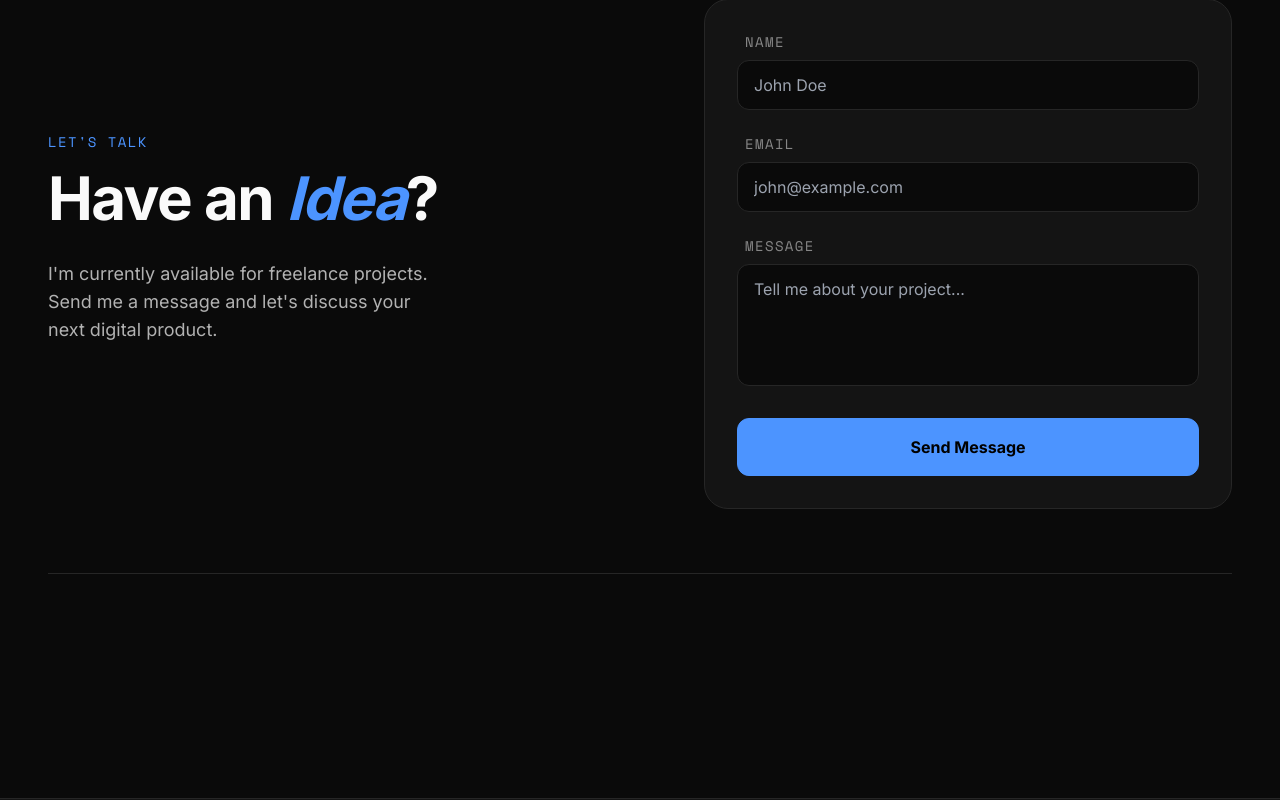
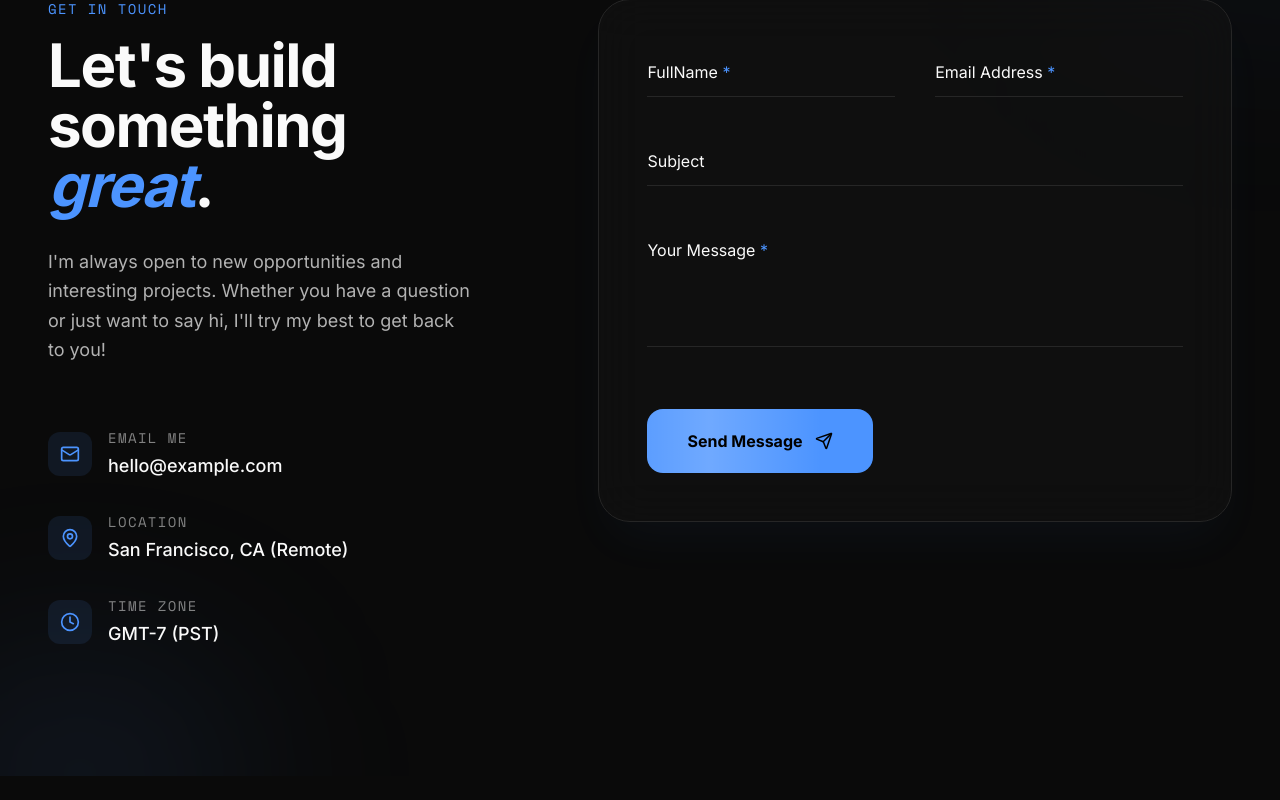
Before and after one commit to Musk172/Portfolio, a Next.js app: page / in a window 1280 px wide. Shown: the part 6360-7160 px from the top of the page. Built offline with nearby package versions, Linux system fonts and the light colour scheme.

Commit message:
Redesign contact section with premium UI elements and floating labels

```diff
--- a/src/components/Contact.tsx
+++ b/src/components/Contact.tsx
@@ -1,10 +1,72 @@
 "use client";
 
-import { motion } from "framer-motion";
+import { motion, AnimatePresence } from "framer-motion";
 import { useState } from "react";
+import { Send, Mail, MapPin, Clock, CheckCircle2 } from "lucide-react";
+
+const ContactInfoItem = ({ icon: Icon, title, content }: { icon: any, title: string, content: string }) => (
+  <motion.div
+    initial={{ opacity: 0, x: -20 }}
+    whileInView={{ opacity: 1, x: 0 }}
+    viewport={{ once: true }}
+    className="flex items-start gap-4"
+  >
+    <div className="p-3 bg-primary/10 rounded-xl text-primary mt-1">
+      <Icon size={20} />
+    </div>
+    <div>
+      <h4 className="text-sm font-mono uppercase tracking-widest text-foreground/50 mb-1">{title}</h4>
+      <p className="text-lg font-medium">{content}</p>
+    </div>
+  </motion.div>
+);
+
+const FloatingInput = ({ label, id, type = "text", required = false, value, onChange, placeholder }: any) => {
+  const [isFocused, setIsFocused] = useState(false);
+
+  return (
+    <div className="relative group">
+      <motion.label
+        htmlFor={id}
+        initial={false}
+        animate={{
+          y: (isFocused || value) ? -28 : 0,
+          scale: (isFocused || value) ? 0.85 : 1,
+          color: isFocused ? "var(--primary)" : "rgba(var(--foreground), 0.5)",
+        }}
+        className="absolute left-0 top-3 text-foreground/50 pointer-events-none origin-left transition-colors duration-200"
+      >
+        {label} {required && <span className="text-primary">*</span>}
+      </motion.label>
+      <input
+        type={type}
+        id={id}
+        required={required}
+        value={value}
+        onChange={onChange}
+        onFocus={() => setIsFocused(true)}
+        onBlur={() => setIsFocused(false)}
+        className="w-full bg-transparent border-b border-border py-3 focus:outline-none focus:border-primary transition-all duration-300 placeholder:opacity-0"
+        placeholder={placeholder}
+      />
+      <motion.div
+        className="absolute bottom-0 left-0 h-[2px] bg-primary"
+        initial={{ width: 0 }}
+        animate={{ width: isFocused ? "100%" : "0%" }}
+        transition={{ duration: 0.3 }}
+      />
+    </div>
+  );
+};
 
 export default function Contact() {
-  const [status, setStatus] = useState("idle"); // idle, loading, success
+  const [status, setStatus] = useState("idle");
+  const [formData, setFormData] = useState({
+    name: "",
+    email: "",
+    subject: "",
+    message: ""
+  });
 
   const handleSubmit = (e: React.FormEvent) => {
     e.preventDefault();
@@ -13,81 +75,177 @@ export default function Contact() {
     // Simulate API Call
     setTimeout(() => {
       setStatus("success");
-    }, 1500);
+      // Reset form after success
+      setTimeout(() => {
+        setStatus("idle");
+        setFormData({ name: "", email: "", subject: "", message: "" });
+      }, 3000);
+    }, 2000);
+  };
+
+  const handleChange = (e: React.ChangeEvent<HTMLInputElement | HTMLTextAreaElement>) => {
+    const { id, value } = e.target;
+    setFormData(prev => ({ ...prev, [id]: value }));
   };
 
   return (
-    <section id="contact" className="relative pb-24 md:pb-32 bg-background overflow-hidden">
-      <div className="container mx-auto px-6 md:px-12 mt-16 md:mt-32">
-        <div className="grid grid-cols-1 md:grid-cols-2 gap-16 md:gap-32 pb-16 border-b border-border">
+    <section id="contact" className="relative py-24 md:py-32 bg-background overflow-hidden">
+      {/* Decorative background elements */}
+      <div className="absolute top-0 right-0 w-1/3 h-1/3 bg-primary/5 blur-[120px] rounded-full -translate-y-1/2 translate-x-1/2" />
+      <div className="absolute bottom-0 left-0 w-1/4 h-1/4 bg-primary/10 blur-[100px] rounded-full translate-y-1/2 -translate-x-1/4" />
 
+      <div className="container mx-auto px-6 md:px-12 relative z-10">
+        <div className="flex flex-col lg:flex-row gap-20 lg:gap-32">
+
+          {/* Left Side: Info */}
+          <div className="lg:w-2/5 space-y-12">
+            <div>
+              <motion.h2
+                initial={{ opacity: 0, y: 20 }}
+                whileInView={{ opacity: 1, y: 0 }}
+                viewport={{ once: true }}
+                className="text-sm font-mono tracking-widest text-primary mb-4 uppercase"
+              >
+                Get In Touch
+              </motion.h2>
+              <motion.h3
+                initial={{ opacity: 0, y: 20 }}
+                whileInView={{ opacity: 1, y: 0 }}
+                viewport={{ once: true }}
+                transition={{ delay: 0.1 }}
+                className="text-5xl md:text-6xl font-bold font-sans tracking-tight mb-8"
+              >
+                Let&apos;s build <br />
+                something <span className="text-primary italic">great</span>.
+              </motion.h3>
+              <motion.p
+                initial={{ opacity: 0, y: 20 }}
+                whileInView={{ opacity: 1, y: 0 }}
+                viewport={{ once: true }}
+                transition={{ delay: 0.2 }}
+                className="text-foreground/70 text-lg max-w-md leading-relaxed"
+              >
+                I&apos;m always open to new opportunities and interesting projects.
+                Whether you have a question or just want to say hi, I&apos;ll try my best to get back to you!
+              </motion.p>
+            </div>
+
+            <div className="space-y-8 pt-4">
+              <ContactInfoItem
+                icon={Mail}
+                title="Email Me"
+                content="hello@example.com"
+              />
+              <ContactInfoItem
+                icon={MapPin}
+                title="Location"
+                content="San Francisco, CA (Remote)"
+              />
+              <ContactInfoItem
+                icon={Clock}
+                title="Time Zone"
+                content="GMT-7 (PST)"
+              />
+            </div>
+          </div>
+
+          {/* Right Side: Form */}
           <motion.div
-            initial={{ opacity: 0, scale: 0.95 }}
-            whileInView={{ opacity: 1, scale: 1 }}
+            initial={{ opacity: 0, x: 20 }}
+            whileInView={{ opacity: 1, x: 0 }}
             viewport={{ once: true }}
             transition={{ duration: 0.8 }}
-            className="flex flex-col justify-center"
+            className="lg:w-3/5"
           >
-             <h2 className="text-sm font-mono tracking-widest text-primary mb-4 uppercase">Let&apos;s Talk</h2>
-             <h3 className="text-4xl md:text-5xl lg:text-6xl font-bold font-sans tracking-tight mb-8">
-               Have an <span className="text-primary italic">Idea</span>?
-             </h3>
-             <p className="text-foreground/70 text-lg mb-8 max-w-sm">
-                I&apos;m currently available for freelance projects. Send me a message and let&apos;s discuss your next digital product.
-             </p>
-          </motion.div>
-
-          <motion.div
-            initial={{ opacity: 0, y: 30 }}
-            whileInView={{ opacity: 1, y: 0 }}
-            viewport={{ once: true }}
-            transition={{ duration: 0.8, delay: 0.2 }}
-            className="w-full bg-surface p-8 rounded-3xl border border-border"
-          >
-            <form onSubmit={handleSubmit} className="flex flex-col gap-6">
-              <div className="flex flex-col gap-2 relative">
-                <label htmlFor="name" className="text-sm font-mono uppercase tracking-widest text-foreground/50 ml-2">Name</label>
-                <input
-                  type="text"
+            <div className="bg-surface/50 backdrop-blur-xl border border-border p-8 md:p-12 rounded-[2rem] shadow-2xl shadow-primary/5">
+              <form onSubmit={handleSubmit} className="space-y-10">
+                <div className="grid grid-cols-1 md:grid-cols-2 gap-10">
+                  <FloatingInput
+                    label="FullName"
                     id="name"
                     required
-                  className="bg-background border border-border rounded-xl px-4 py-3 focus:outline-none focus:border-primary transition-colors hover:border-border/80"
-                  placeholder="John Doe"
+                    value={formData.name}
+                    onChange={handleChange}
+                  />
+                  <FloatingInput
+                    label="Email Address"
+                    id="email"
+                    type="email"
+                    required
+                    value={formData.email}
+                    onChange={handleChange}
                   />
                 </div>
 
-              <div className="flex flex-col gap-2 relative">
-                <label htmlFor="email" className="text-sm font-mono uppercase tracking-widest text-foreground/50 ml-2">Email</label>
-                <input
-                  type="email"
-                  id="email"
-                  required
-                  className="bg-background border border-border rounded-xl px-4 py-3 focus:outline-none focus:border-primary transition-colors hover:border-border/80"
-                  placeholder="john@example.com"
+                <FloatingInput
+                  label="Subject"
+                  id="subject"
+                  value={formData.subject}
+                  onChange={handleChange}
                 />
-              </div>
 
-              <div className="flex flex-col gap-2 relative">
-                <label htmlFor="message" className="text-sm font-mono uppercase tracking-widest text-foreground/50 ml-2">Message</label>
+                <div className="relative group">
+                  <motion.label
+                    htmlFor="message"
+                    initial={false}
+                    animate={{
+                      y: (formData.message) ? -28 : 0,
+                      scale: (formData.message) ? 0.85 : 1,
+                      color: "rgba(var(--foreground), 0.5)",
+                    }}
+                    className="absolute left-0 top-3 text-foreground/50 pointer-events-none origin-left transition-colors duration-200"
+                  >
+                    Your Message <span className="text-primary">*</span>
+                  </motion.label>
                   <textarea
                     id="message"
                     required
                     rows={4}
-                  className="bg-background border border-border rounded-xl px-4 py-3 focus:outline-none focus:border-primary transition-colors resize-none hover:border-border/80"
-                  placeholder="Tell me about your project..."
+                    value={formData.message}
+                    onChange={handleChange}
+                    className="w-full bg-transparent border-b border-border py-3 focus:outline-none focus:border-primary transition-all duration-300 resize-none overflow-hidden"
                   />
+                  <div className="absolute bottom-0 left-0 h-[2px] bg-primary w-0 group-focus-within:w-full transition-all duration-500" />
                 </div>
 
-              <button
+                <div className="pt-4">
+                  <AnimatePresence mode="wait">
+                    {status === "idle" || status === "loading" ? (
+                      <motion.button
+                        key="submit-btn"
                         type="submit"
-                disabled={status !== "idle"}
-                className={`w-full py-4 mt-2 rounded-xl border border-primary font-bold transition-all relative overflow-hidden group ${status === 'idle' ? 'bg-primary text-white hover:bg-transparent hover:text-primary dark:text-black dark:hover:text-primary' : status === 'success' ? 'bg-green-500/20 text-green-500 border-green-500/50' : 'bg-primary/50 text-white dark:text-black'}`}
+                        disabled={status === "loading"}
+                        whileHover={{ scale: 1.02 }}
+                        whileTap={{ scale: 0.98 }}
+                        className="group relative w-full md:w-auto px-10 py-5 bg-primary text-white dark:text-black font-bold rounded-2xl flex items-center justify-center gap-3 overflow-hidden transition-all duration-300"
                       >
-                {status === "idle" && "Send Message"}
-                {status === "loading" && "Sending..."}
-                {status === "success" && "Message Sent!"}
-              </button>
+                        <span className="relative z-10 flex items-center gap-3">
+                          {status === "loading" ? "Sending..." : "Send Message"}
+                          <Send size={18} className={`transition-transform duration-300 ${status === 'loading' ? 'translate-x-10 opacity-0' : 'group-hover:translate-x-1 group-hover:-translate-y-1'}`} />
+                        </span>
+
+                        <motion.div
+                          className="absolute inset-0 bg-gradient-to-r from-transparent via-white/20 to-transparent -translate-x-full"
+                          animate={{ translateX: ["100%", "-100%"] }}
+                          transition={{ repeat: Infinity, duration: 1.5, ease: "linear" }}
+                        />
+                      </motion.button>
+                    ) : (
+                      <motion.div
+                        key="success-msg"
+                        initial={{ opacity: 0, scale: 0.9 }}
+                        animate={{ opacity: 1, scale: 1 }}
+                        exit={{ opacity: 0, scale: 0.9 }}
+                        className="w-full md:w-auto flex items-center justify-center gap-3 px-10 py-5 bg-green-500/10 text-green-500 border border-green-500/20 rounded-2xl font-bold"
+                      >
+                        <CheckCircle2 size={24} />
+                        Successfully Sent!
+                      </motion.div>
+                    )}
+                  </AnimatePresence>
+                </div>
               </form>
+            </div>
           </motion.div>
 
         </div>
```
Lines whose indentation alone changed are shown as unchanged.
